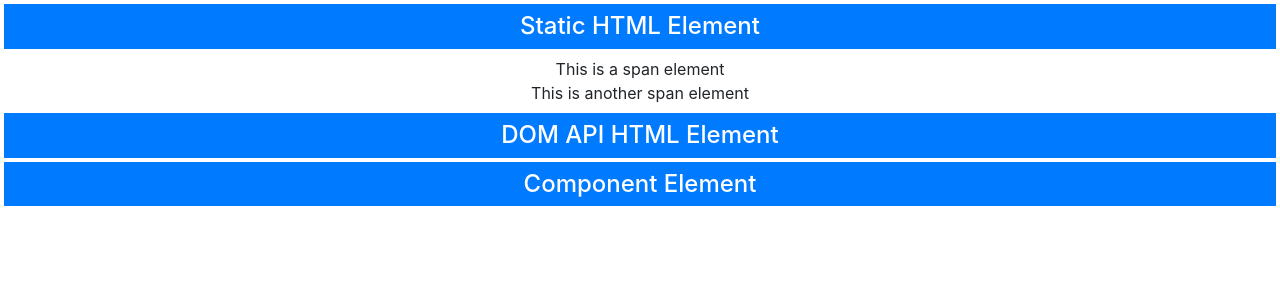
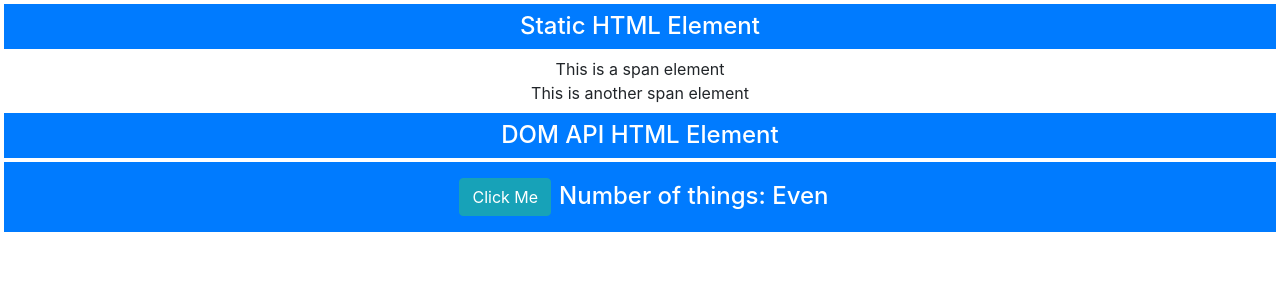
Before and after one commit to carlhinderer/react-intro, a React (Create React App) app in the folder primer/: page / in a window 1280 px wide. Shown: the top 300 px of the page. Built offline with nearby package versions, Linux system fonts and the light colour scheme.

Commit message:
Added examples of other things that can be done inside expressions.

```diff
--- a/primer/src/App.js
+++ b/primer/src/App.js
@@ -4,8 +4,24 @@ const message = "Component Element";
 
 export default class App extends Component {
 
+    constructor(props) {
+        super(props);
+        this.state = {
+            count: 4
+        }
+    }
+
+    isEven(val) {
+        return val % 2 === 0 ? "Even" : "Odd";
+    }
+
+    handleClick = () => this.setState({ count: this.state.count + 1});
+
     render = () =>
         <h4 className="bg-primary text-white text-center p-2 m-1">
-            { message }
+            <button className="btn btn-info m-2" onClick={ this.handleClick }>
+                Click Me
+            </button>
+            Number of things: { this.isEven(this.state.count) }
         </h4>
 }
```
Also changed, not shown: 1 other file (tests, documents, lock files or other folders).
